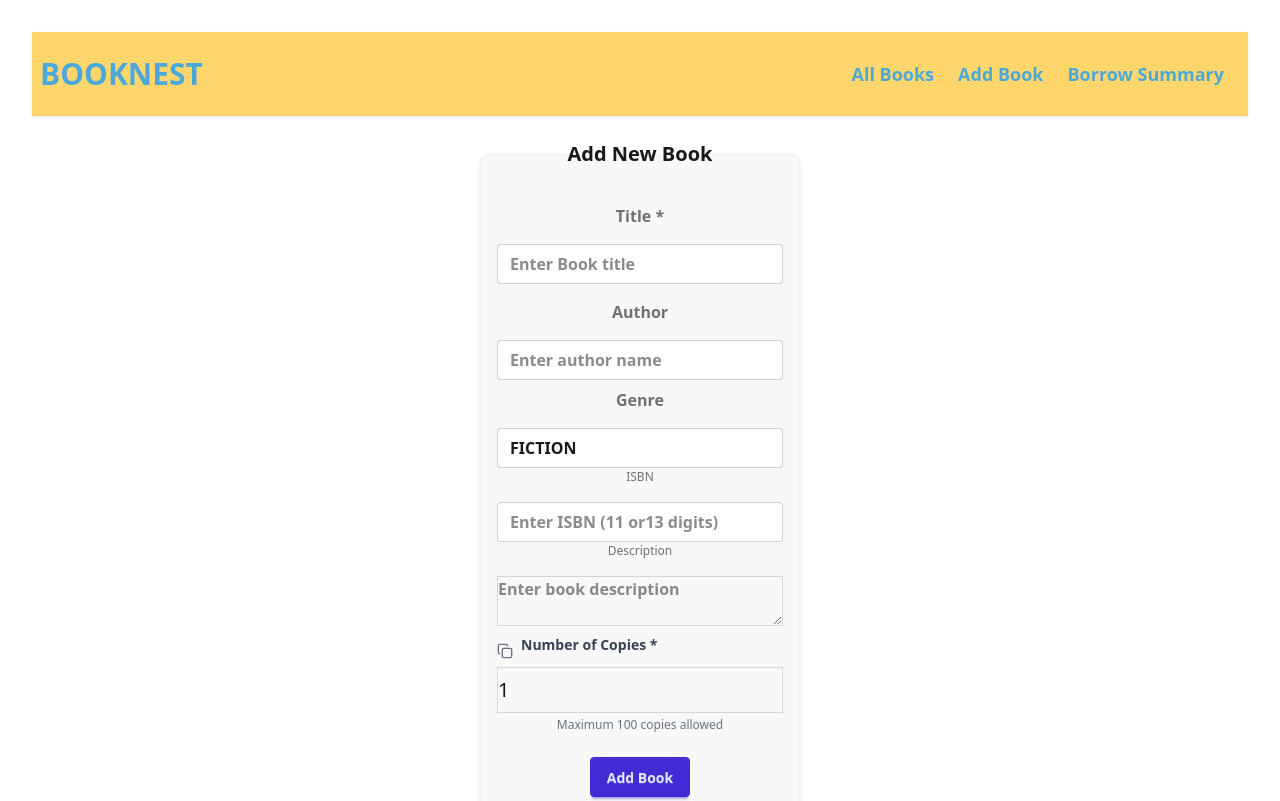
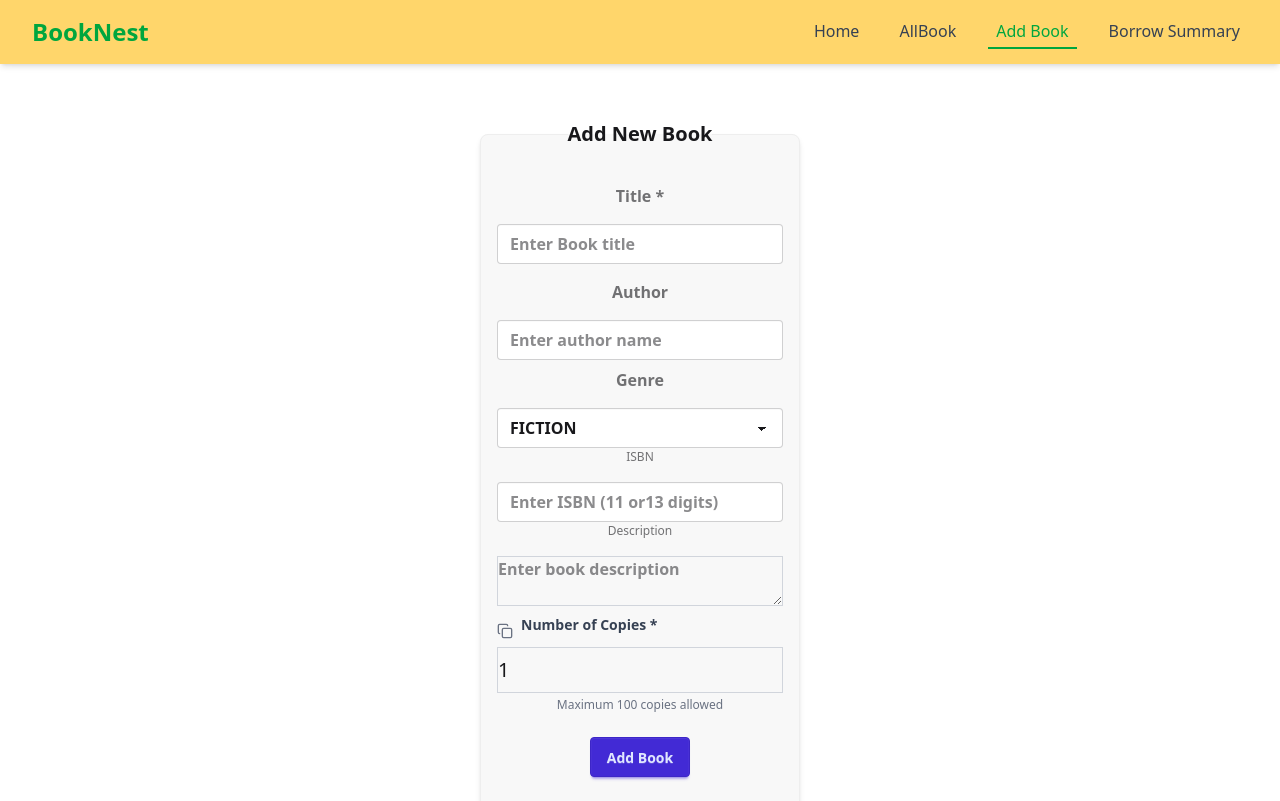
Before and after one commit to isratbiswas/library-management-redux-4, a React (Vite) app in the folder Minimal-Library-Management-System/: page /addBook in a window 1280 px wide. Shown: the top 801 px of the page. Built offline with nearby package versions, Linux system fonts and the light colour scheme.

Commit message:
add book update

```diff
--- a/Minimal-Library-Management-System/src/App.tsx
+++ b/Minimal-Library-Management-System/src/App.tsx
@@ -3,10 +3,12 @@ import { Outlet } from 'react-router'
 import './App.css'
 import Navbar from './components/navbar'
 import Footer from './pages/Footer'
+import { Toaster } from 'sonner'
 
 function App() {
   return (
     <>
+     <Toaster richColors/>
     <Navbar/>
     <Outlet/>
     <Footer/>
--- a/Minimal-Library-Management-System/src/components/loader/Loader.tsx
+++ b/Minimal-Library-Management-System/src/components/loader/Loader.tsx
@@ -2,7 +2,7 @@ import { CircleLoader } from "react-spinners";
 const Loader = () => {
   return (
     <>
-      <div className="flex justify-center items-center mt-4 text-lime-500">
+      <div className="flex justify-center items-center mt-16 text-lime-500">
         <CircleLoader color="#3b82f6" />
       </div>
     </>
--- a/Minimal-Library-Management-System/src/components/navbar.tsx
+++ b/Minimal-Library-Management-System/src/components/navbar.tsx
@@ -1,36 +1,92 @@
 
-import { Link, } from 'react-router';
+// import { Link, } from 'react-router';
+import { useState } from "react";
+import { Menu, X } from "lucide-react";
+import { NavLink } from "react-router-dom";
 
 const Navbar = () => {
+  const [isOpen, setIsOpen] = useState(false);
+
+  const toggleMenu = () => setIsOpen(!isOpen);
+
+  const navLinks = [
+    { name: "Home", path: "/" },
+    { name: "AllBook", path: "/allBooks" },
+    { name: "Add Book", path: "/addBook" },
+    { name: "Borrow Summary", path: "/borrowBook" },
+  ];
     return (
-    <div className="container mx-auto">
-            <div className="navbar bg-[#FFD66B] shadow-sm text-[#4DA8DA]">
-    <div className="navbar-start">
-    <div className="dropdown">
-      <div tabIndex={0} role="button" className="btn btn-ghost lg:hidden">
-        <svg xmlns="http://www.w3.org/2000/svg" className="h-5 w-5" fill="none" viewBox="0 0 24 24" stroke="currentColor"> <path strokeLinecap="round" strokeLinejoin="round" strokeWidth="2" d="M4 6h16M4 12h8m-8 6h16" /> </svg>
+
+
+
+
+
+
+
+
+
+
+
+    <div className="container">
+      <nav className=" bg-[#FFD66B] shadow-md fixed w-full top-0  mb-10 left-0 z-50">
+      <div className="max-w-7xl mx-auto px-4 sm:px-6 lg:px-8">
+        <div className="flex justify-between items-center h-16">
+          {/* Logo */}
+          <div className="text-2xl font-bold text-green-600">BookNest</div>
+
+          {/* Desktop Menu */}
+          <div className="hidden md:flex space-x-6">
+            {navLinks.map((link) => (
+              <NavLink
+                key={link.path}
+                to={link.path}
+                className={({ isActive }) =>
+                  `px-2 py-1 transition-colors ${
+                    isActive
+                      ? "text-green-600 border-b-2 border-green-600"
+                      : "text-gray-700 hover:text-green-600"
+                  }`
+                }
+              >
+                {link.name}
+              </NavLink>
+            ))}
+          </div>
+
+          {/* Mobile Menu Button */}
+          <div className="md:hidden">
+            <button
+              onClick={toggleMenu}
+              className="text-gray-700 focus:outline-none"
+            >
+              {isOpen ? <X size={28} /> : <Menu size={28} />}
+            </button>
+          </div>
+        </div>
       </div>
-      <ul
-        tabIndex={0}
-        className="menu menu-sm dropdown-content bg-base-100 rounded-box z-1 mt-3 w-52 p-2 shadow">
-       <Link to='/allBooks'>All Books</Link>
 
-          <Link  to="/addBook">Add Book</Link>
-
-      <Link to='/borrowBook'>   Borrow Summary</Link>
-      </ul>
-    </div>
-    <a className=" text-3xl font-bold ">BOOKNEST</a>
-  </div>
-  <div className="navbar-end hidden lg:flex">
-    <ul className="menu menu-horizontal px-1">
-        <Link to='/allBooks' className='m-3 text-lg font-semibold'>All Books</Link>
-        <Link to='/addBook' className='m-3 text-lg font-semibold'>Add Book</Link>
-        <Link to='/borrowBook' className='m-3 text-lg font-semibold'>Borrow Summary</Link>
-
-    </ul>
-  </div>
-</div>
+      {/* Mobile Menu */}
+      {isOpen && (
+        <div className="md:hidden bg-white shadow-md">
+          {navLinks.map((link) => (
+            <NavLink
+              key={link.path}
+              to={link.path}
+              className={({ isActive }) =>
+                `block px-4 py-2 transition-colors ${
+                  isActive
+                    ? "text-green-600 bg-gray-100 font-medium"
+                    : "text-gray-700 hover:bg-gray-100"
+                }`
+              }
+              onClick={() => setIsOpen(false)} // close menu after click
+            >
+              {link.name}
+            </NavLink>
+          ))}
+        </div>
+      )}
+    </nav>
     </div>
     );
 };
--- a/Minimal-Library-Management-System/src/pages/AddBook.tsx
+++ b/Minimal-Library-Management-System/src/pages/AddBook.tsx
@@ -110,7 +110,7 @@ const AddBook = () => {
 
 
     return (
-        <div className='flex items-center justify-center'>
+        <div className='flex items-center justify-center mt-16'>
             <fieldset className="fieldset bg-base-200 border-base-300 rounded-box w-xs border p-4 shadow-md mt-4">
        <legend className="fieldset-legend text-xl">Add New Book</legend>
 
@@ -127,12 +127,16 @@ const AddBook = () => {
                 )}
 
     <label className="label mt-2 text-base font-semibold">Genre</label>
-  <input type="text" className="input mt-4 text-base font-semibold" placeholder="Genre"   name="genre"
+  <select name="genre" className="select mt-4 text-base font-semibold"
                   value={formData.genre}
-                  onChange={(value : any) =>
-                    handleFieldChange("genre", value as Genre)
-                  }
-                  disabled={isLoading} />
+                 onChange={(e) => handleFieldChange("genre", e.target.value as Genre)}
+                  disabled={isLoading} >
+                      {Object.values(Genre).map((g) => (
+    <option key={g} value={g}>
+      {g}
+    </option>
+  ))}
+</select>
 
   <label className="label">ISBN</label>
   <input type="text" className="input mt-4 text-base font-semibold" placeholder="Enter ISBN (11 or13 digits)"  name="isbn" required value={formData.isbn} onChange={(e) => handleFieldChange("isbn", e.target.value)}   disabled={isLoading}/>
--- a/Minimal-Library-Management-System/src/pages/AllBooks.tsx
+++ b/Minimal-Library-Management-System/src/pages/AllBooks.tsx
@@ -76,7 +76,7 @@ const BooksPage = () => {
   }
 
   return (
-    <div className="container mx-auto px-4 py-8">
+    <div className="container mx-auto px-4 py-8 mt-24">
 
 
       {/* Controls */}
```
